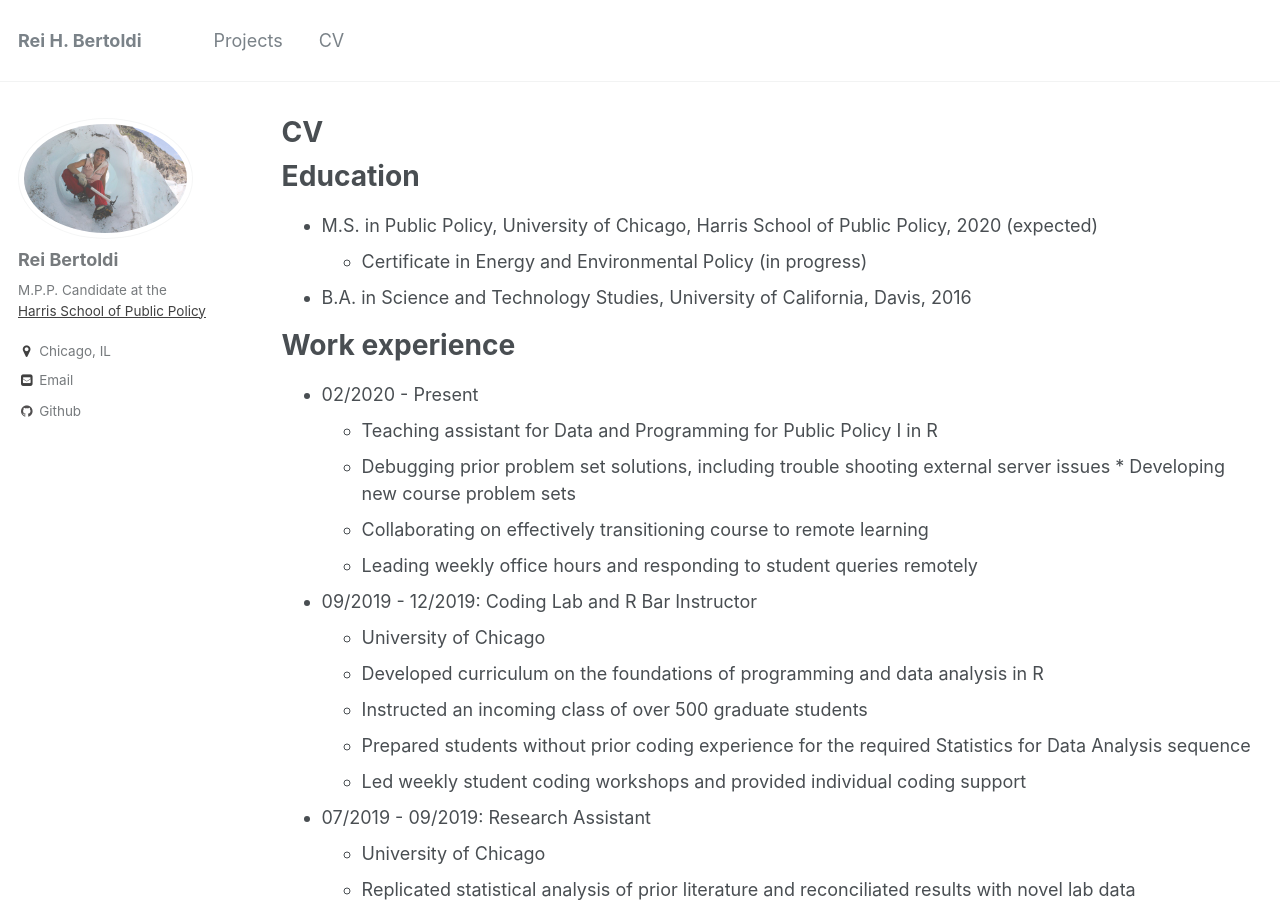
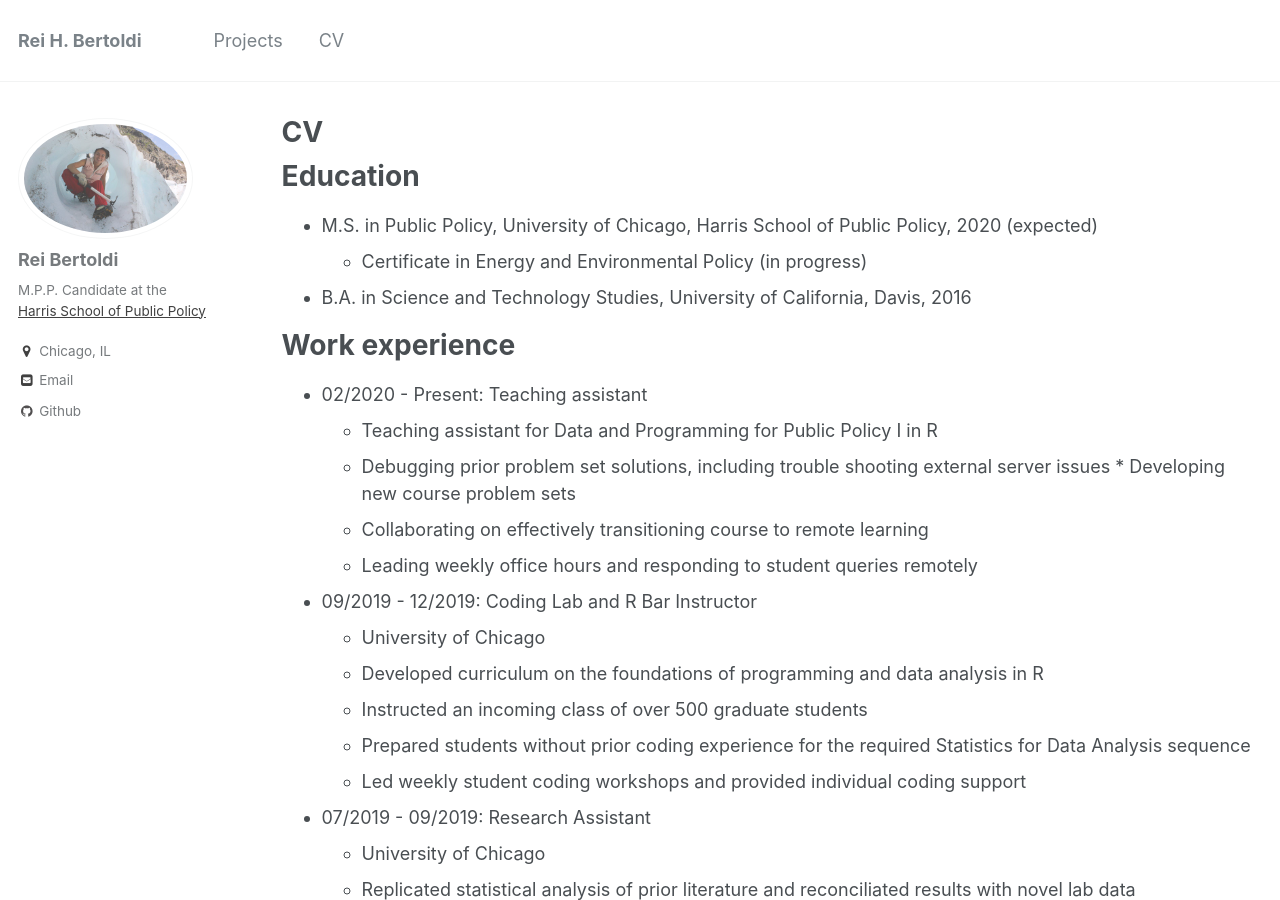
Before and after one commit to rhbertoldi/rhbertoldi.github.io, a Jekyll site: the page built from _pages/cv.md, in a window 1280 px wide and 900 px high. Built offline with Jekyll 4.4.1, drawn with Linux system fonts in a browser that asks for light colours.

Commit message:
updating cv

```diff
--- a/_pages/cv.md
+++ b/_pages/cv.md
@@ -17,7 +17,7 @@ Education
 
 Work experience
 ======
-* 02/2020 - Present
+* 02/2020 - Present: Teaching assistant
   * Teaching assistant for Data and Programming for Public Policy I in R
   * Debugging prior problem set solutions, including trouble shooting external server issues   * Developing new course problem sets
   * Collaborating on effectively transitioning course to remote learning
```
